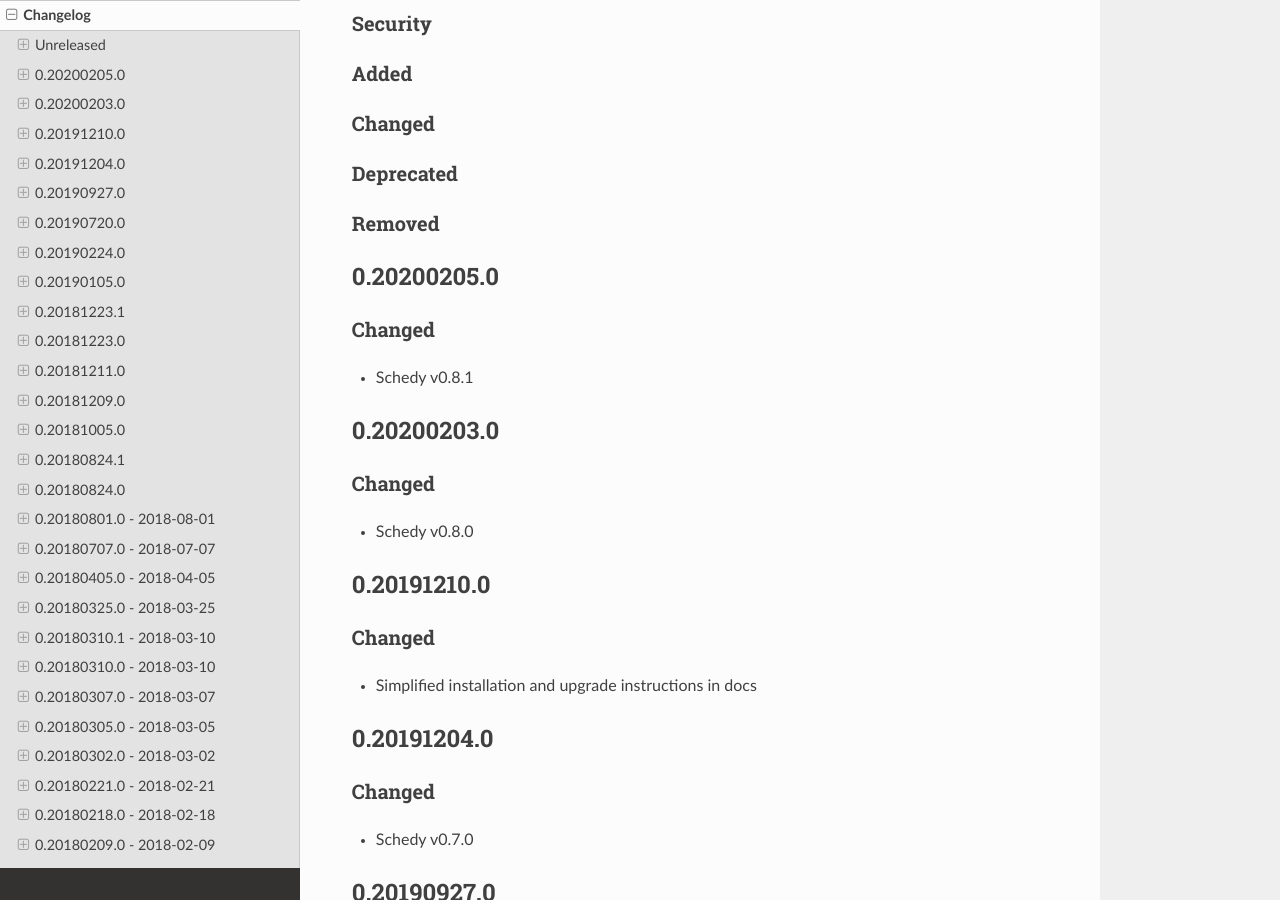
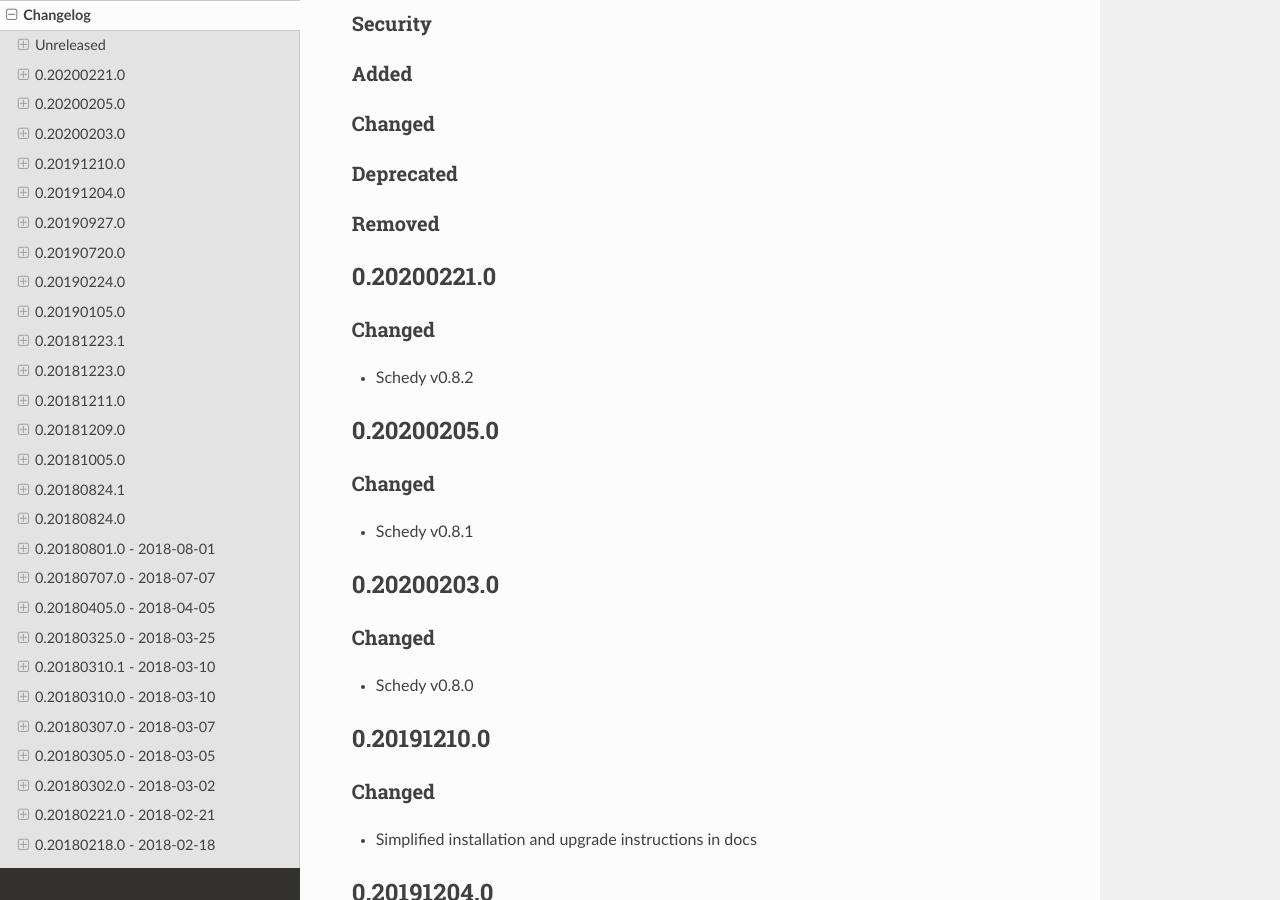
Before and after one commit to bob1de/hass-apps, a Sphinx documentation site: the page built from docs/CHANGELOG.md, in a window 1280 px wide and 900 px high, scrolled down 356 px. Built offline with Sphinx 7.4.7 and the Read the Docs theme 2.0.0, drawn with Linux system fonts in a browser that asks for light colours.

Commit message:
Release v0.20200221.0

```diff
--- a/docs/CHANGELOG.md
+++ b/docs/CHANGELOG.md
@@ -18,6 +18,12 @@ The format is based on [Keep a Changelog](http://keepachangelog.com/en/1.0.0/).
 ### Deprecated
 
 ### Removed
+
+
+## 0.20200221.0
+
+### Changed
+* Schedy v0.8.2
 
 
 ## 0.20200205.0
--- a/hass_apps/__init__.py
+++ b/hass_apps/__init__.py
@@ -3,4 +3,4 @@ The hass_apps package contains some useful apps for Home Assistant /
 AppDaemon.
 """
 
-__version__ = "0.20200205.0"
+__version__ = "0.20200221.0"
```
